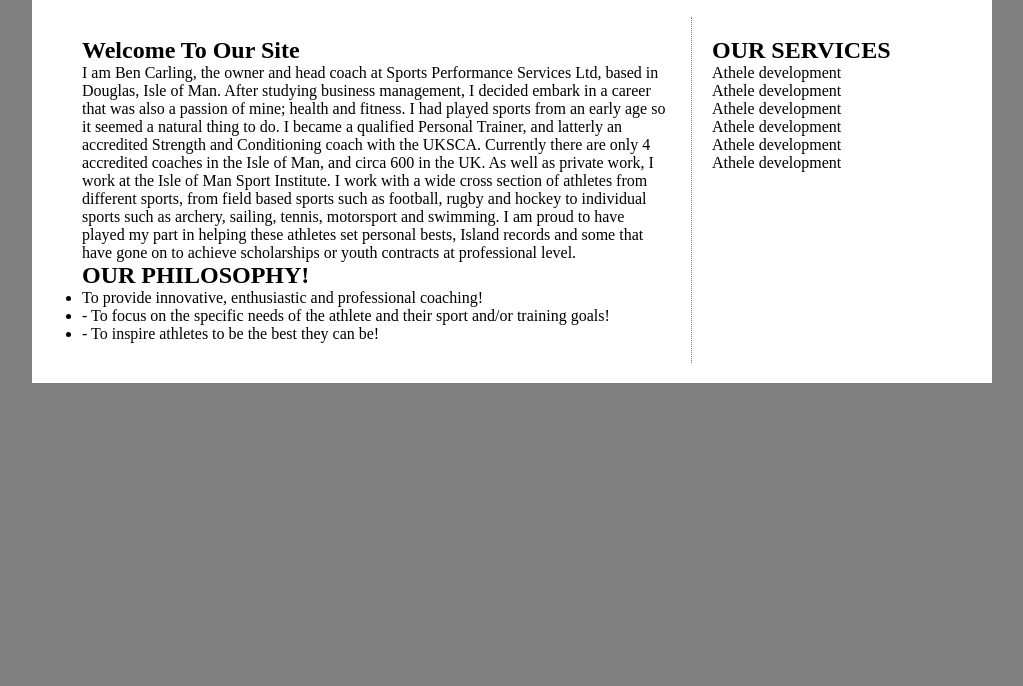
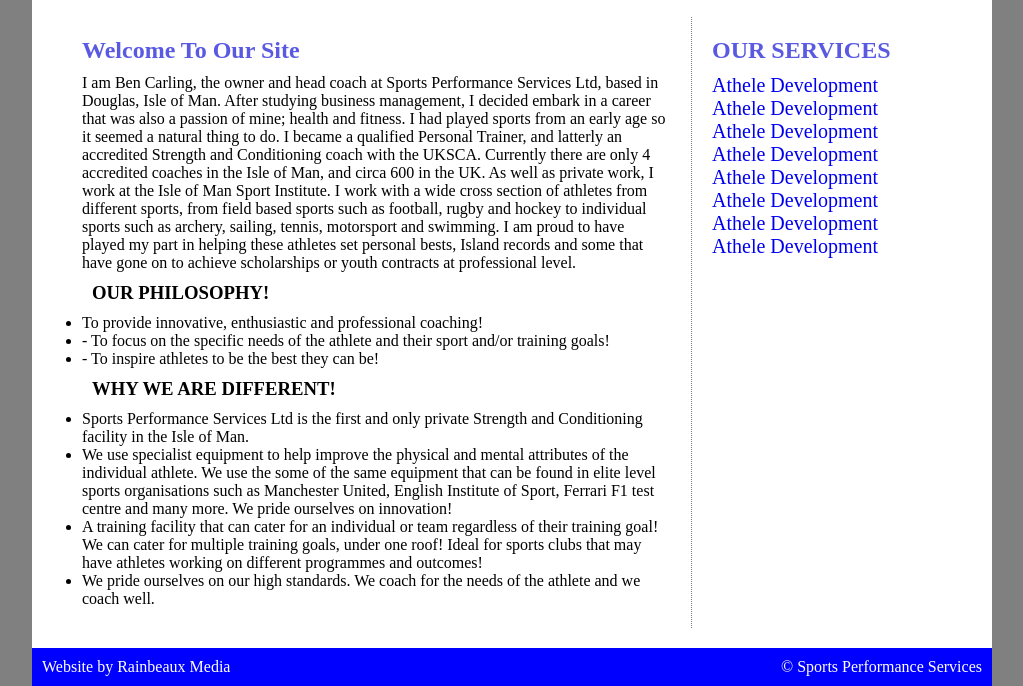
Before and after one commit to bishakhaa28/spsiom, a plain HTML site: page index.html in a window 1280 px wide. Shown: the part 134-820 px from the top of the page, without its empty margins (128-1151 px from the left). Drawn offline with Linux system fonts and the light colour scheme.

Commit message:
Add files via upload

```diff
--- a/index.html
+++ b/index.html
@@ -25,9 +25,9 @@
                 <nav>
                     <ul>
                         <li>
-                            <a href="#" class="active">Home</a>
+                            <a href="index.html" class="active">Home</a>
                         </li>
-                        <li><a href="#">Services</a></li>
+                        <li><a href="service.html">Services</a></li>
                         <li><a href="#">contact us</a></li>
                     </ul>
                 </nav>
@@ -51,27 +51,40 @@
                     individual sports such as archery, sailing, tennis, motorsport and swimming. I am proud to have
                     played my part in helping these athletes set personal bests, Island records and some that have gone
                     on to achieve scholarships or youth contracts at professional level.</p>
-                <h2>OUR PHILOSOPHY!</h2>
+                <h3>OUR PHILOSOPHY!</h3>
                 <ul>
                     <li> To provide innovative, enthusiastic and professional coaching!</li>
                     <li>- To focus on the specific needs of the athlete and their sport and/or training goals!</li>
                     <li>- To inspire athletes to be the best they can be!</li>
                 </ul>
+                <h3>WHY WE ARE DIFFERENT!</h3>
+                <ul>
+                    <li>Sports Performance Services Ltd is the first and only private Strength and Conditioning facility in the Isle of Man. </li>
+                    <li>We use specialist equipment to help improve the physical and mental attributes of the individual athlete. We use the some of the same equipment that can be found in elite level sports organisations such as Manchester United, English Institute of Sport, Ferrari F1 test centre and many more. We pride ourselves on innovation!</li>
+                    <li>A training facility that can cater for an individual or team regardless of their training goal! We can cater for multiple training goals, under one roof! Ideal for sports clubs that may have athletes working on different programmes and outcomes!</li>
+                    <li>We pride ourselves on our high standards. We coach for the needs of the athlete and we coach well.</li>
+                </ul>
             </div>
             <div class="lists">
                 <h2>OUR SERVICES</h2>
                 <ul>
-                    <li>Athele development</li>
-                    <li>Athele development</li>
-                    <li>Athele development</li>
+                 <li><a href="#">Athele Development</a></li>
+                 <li><a href="#">Athele Development</a></li>
+                 <li><a href="#">Athele Development</a></li>
+                 <li><a href="#">Athele Development</a></li>
+                 <li><a href="#">Athele Development</a></li>
+                 <li><a href="#">Athele Development</a></li>
+                 <li><a href="#">Athele Development</a></li>
+                 <li><a href="#">Athele Development</a></li>
 
-                    <li>Athele development</li>
-                    <li>Athele development</li>
-                    <li>Athele development</li>
 
                 </ul>
             </div>
         </div>
+            <div class="footer">
+                <p>Website by Rainbeaux Media</p>
+                <p>© Sports Performance Services</p>
+            </div>
 </body>
 
 </html>
--- a/spsiom.css
+++ b/spsiom.css
@@ -79,3 +79,28 @@ nav ul li a:hover{
 .lists ul{
     list-style: none;
 }
+.wrapper h2{
+    color: rgb(89, 89, 226);
+    padding-bottom: 10px;
+}
+.wrapper h3{
+    padding: 10px;
+}
+.lists ul li{
+    color: rgb(13, 13, 230);
+}
+.lists ul li a{
+    text-decoration: none;
+    font-size: 20px;
+}
+.lists ul li a:hover{
+    color: brown;
+    text-decoration: underline;
+}
+.footer{
+    background-color: blue;
+    padding: 10px;
+    color: white;
+    display: flex;
+    justify-content: space-between;
+}
```
Also changed, not shown: service.html (added, +84 -0 lines).
